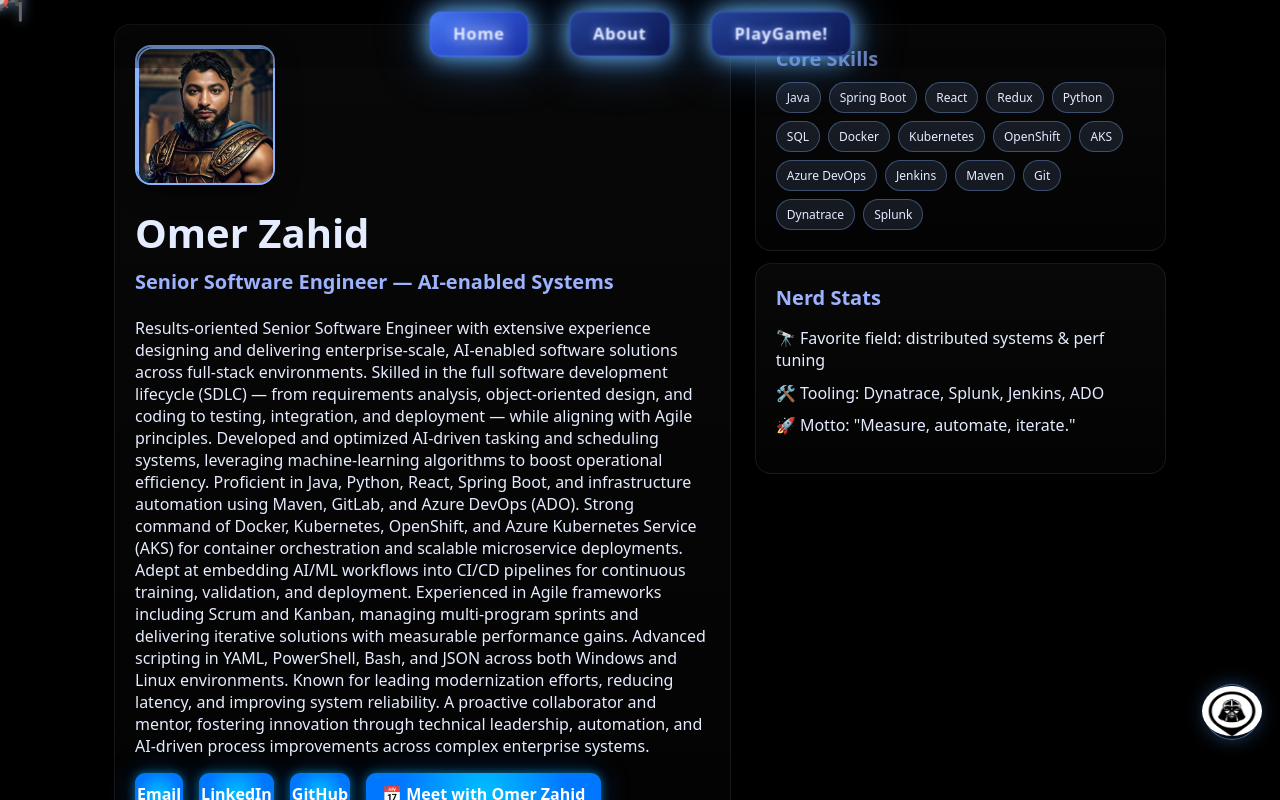
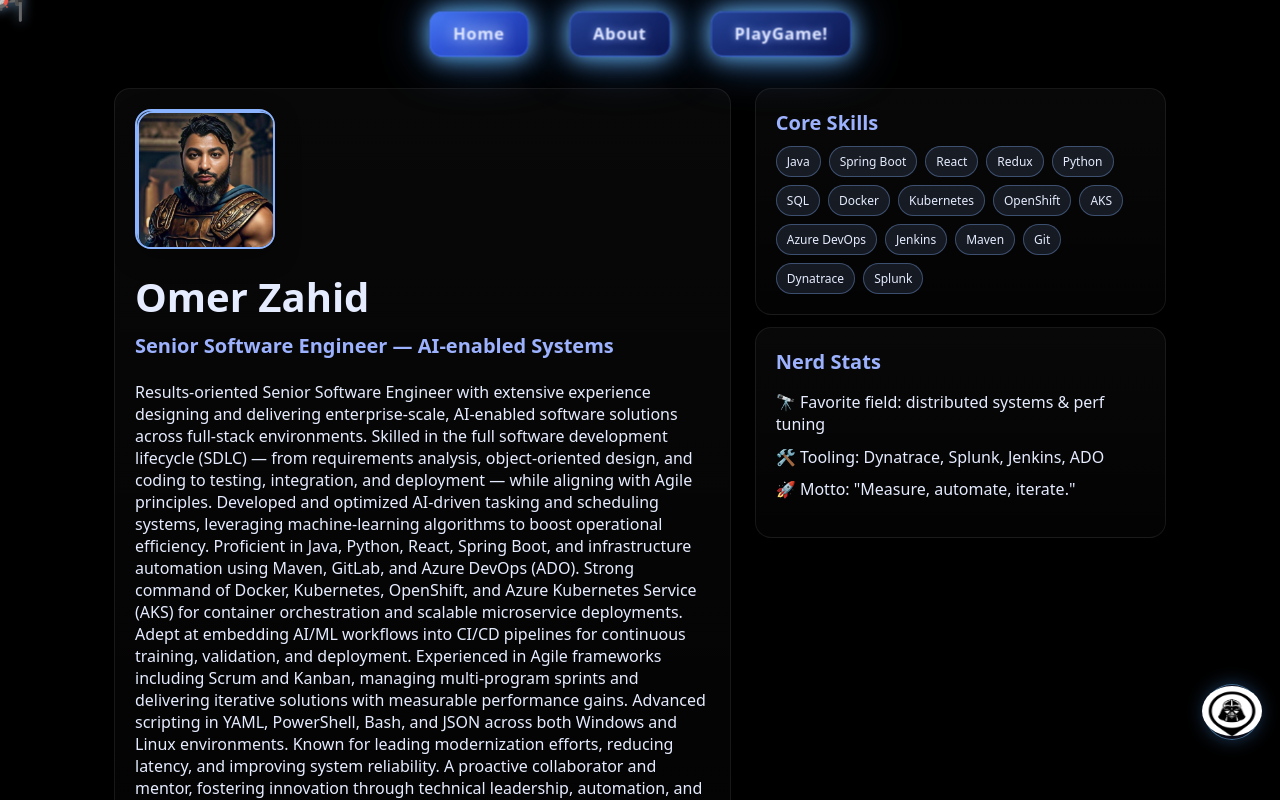
Before and after one commit to mz9201ju/Introduction, a React (Vite) app: page / in a window 1280 px wide. Shown: the top 800 px of the page. Built offline with nearby package versions, Linux system fonts and the light colour scheme.

Commit message:
updated the merginTop on Home page so the other contents dont get hide behind

```diff
--- a/src/features/resume/pages/Home.jsx
+++ b/src/features/resume/pages/Home.jsx
@@ -12,7 +12,7 @@ export default function Home() {
       {/* Simple Space Cursor */}
       <SimpleSpaceshipCursor />
       <main className="container">
-        <div className="grid">
+        <div className="grid" style={{ marginTop: "4rem" }}>
           <div>
             <Hero profile={profile} />
             <div style={{ height: 16 }} />
```
